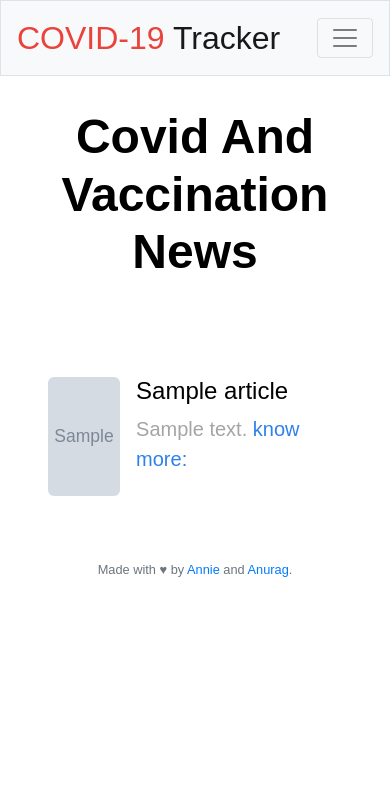
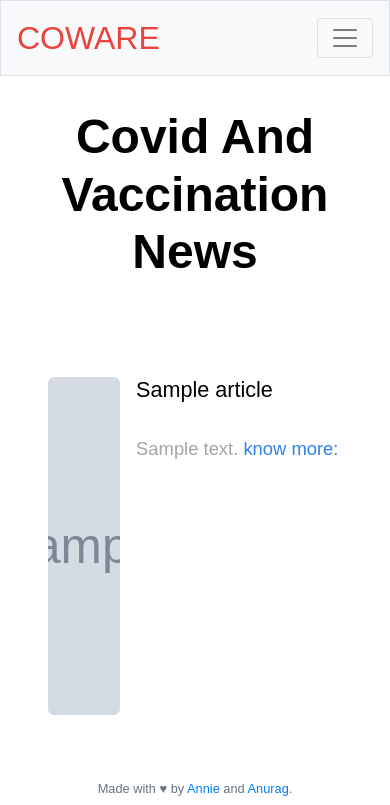
Before and after one commit to ycwhencpp/coware, a Flask app: page /news in a window 390 px wide. Shown: the top 805 px of the page. Run offline with Flask 2, Linux system fonts and the light colour scheme; grey boxes marked "Sample" are stand-in pictures; a database or web service that is not in the repository returns one stand-in record (values such as "Sample title"); data that the repository does not hold is empty; some libraries are stand-ins or nearby versions.

Commit message:
fixed ui

```diff
--- a/static/styles.css
+++ b/static/styles.css
@@ -246,3 +246,22 @@ img {
 .cases {
     color: gray;
 }
+
+@media screen and (max-width:767px) {
+    .news-data{
+        display:flex;
+        flex-direction: column;
+    }
+    .news_content{
+        margin-bottom: 150px;
+    }
+    .news_title {
+        font-size: 1.35rem;
+    }
+    .news_content p {
+        font-size: 1.15rem;
+        margin-top: 0;
+        color: #a4a5a5;
+        padding-bottom: 100px;
+    }
+}
--- a/templates/layout.html
+++ b/templates/layout.html
@@ -23,7 +23,7 @@
 <body>
 
     <nav class="navbar navbar-expand-md navbar-light bg-light border">
-        <a class="navbar-brand" href="/"><span class="red">COVID-19 </span>Tracker</a>
+        <a class="navbar-brand" href="/"><span class="red">COWARE </span></a>
         <button aria-controls="navbar" aria-expanded="false" aria-label="Toggle navigation" class="navbar-toggler" data-target="#navbar" data-toggle="collapse" type="button">
                 <span class="navbar-toggler-icon"></span>
             </button>
@@ -40,9 +40,12 @@
                 <li class="nav-item"><a class="nav-link" href="/login">Login</a></li>
                 <li class="nav-item"><a class="nav-link" href="/register">Register</a></li>
                 {% endif %}
+                </ul>
+                <ul class="navbar-nav justify-content-end "  id="navbarNavDropdown">
                 <!-- google translator -->
-                <div id="google_translate_element" style="text-align:right;"></div>
-            </ul>
+                <div id="google_translate_element" class="nav-item dropdown"></div>
+                </ul>
+
         </div>
     </nav>
 
@@ -60,7 +63,7 @@
     </main>
 
     <footer class="small text-center text-muted">
-        Made with &hearts; by <a href="">Annie</a> and <a href="">Anurag</a>.
+        Made with &hearts; by <a href="https://twitter.com/anlittleh">Annie</a> and <a href="https://twitter.com/ycwhencpp">Anurag</a>.
 
     </footer>
         <!-- http://getbootstrap.com/docs/4.5/ -->
```
